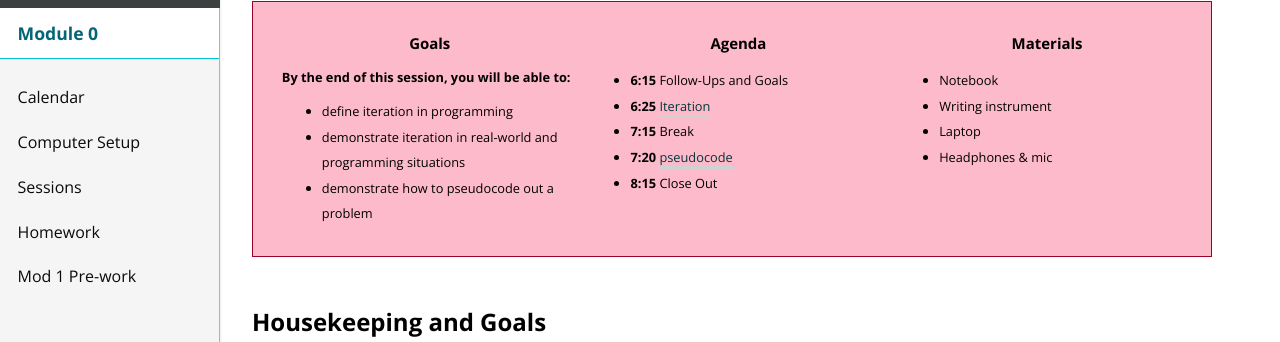
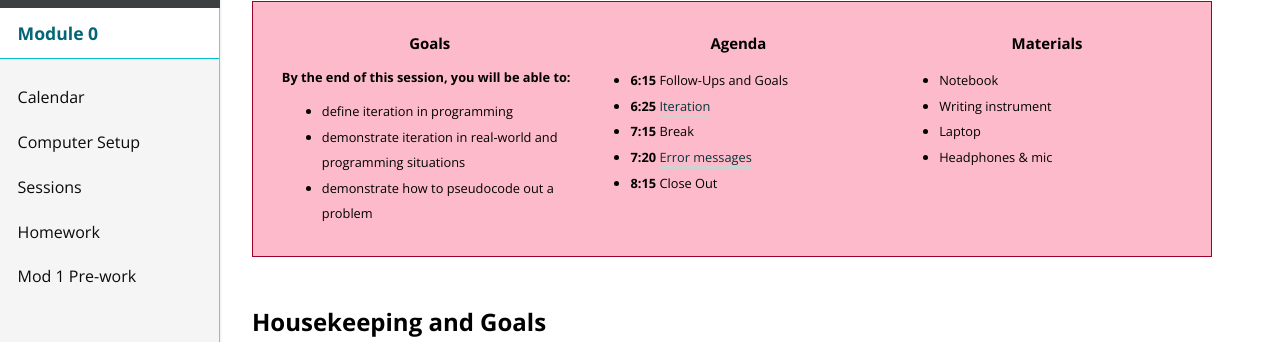
Before and after one commit to turingschool/mod-0-curriculum, a Jekyll site: the page built from session5/index.md, in a window 1280 px wide and 900 px high. Shown: the part 161-503 px from the top of the window. Built offline with Jekyll 4.4.1, drawn with Linux system fonts in a browser that asks for light colours; nearby versions of some CDN libraries.

Commit message:
update top link

```diff
--- a/session5/index.md
+++ b/session5/index.md
@@ -20,7 +20,7 @@ subheading: Attention to Detail and Iteration
       <li><strong>6:15 </strong>Follow-Ups and Goals</li>
       <li><strong>6:25 </strong><a href="#iteration">Iteration</a></li>
       <li><strong>7:15 </strong>Break</li>
-      <li><strong>7:20 </strong><a href="#pseudocode">pseudocode</a></li>
+      <li><strong>7:20 </strong><a href="#errors">Error messages</a></li>
       <li><strong>8:15 </strong>Close Out</li>
     </ul>
   </div>
```
